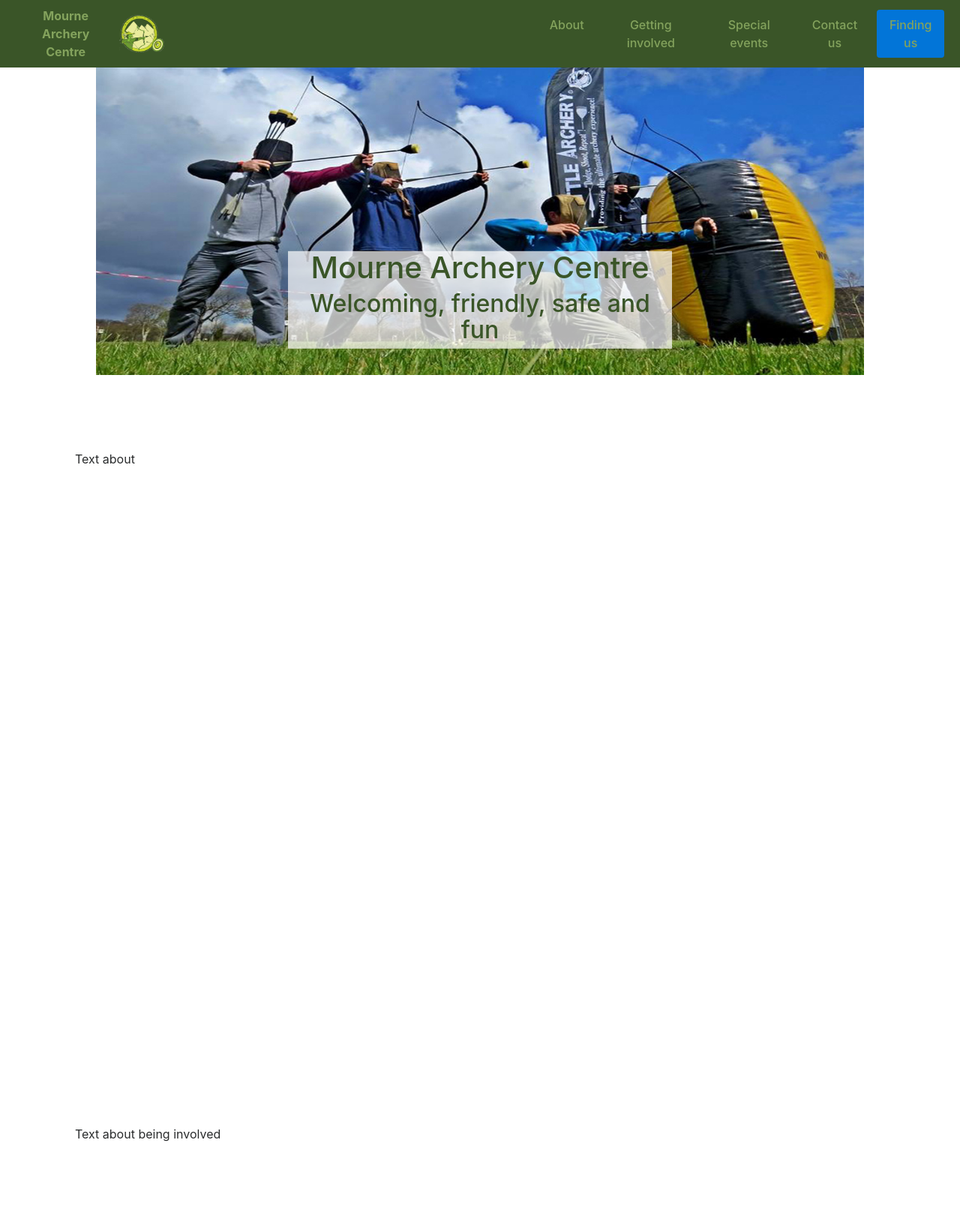
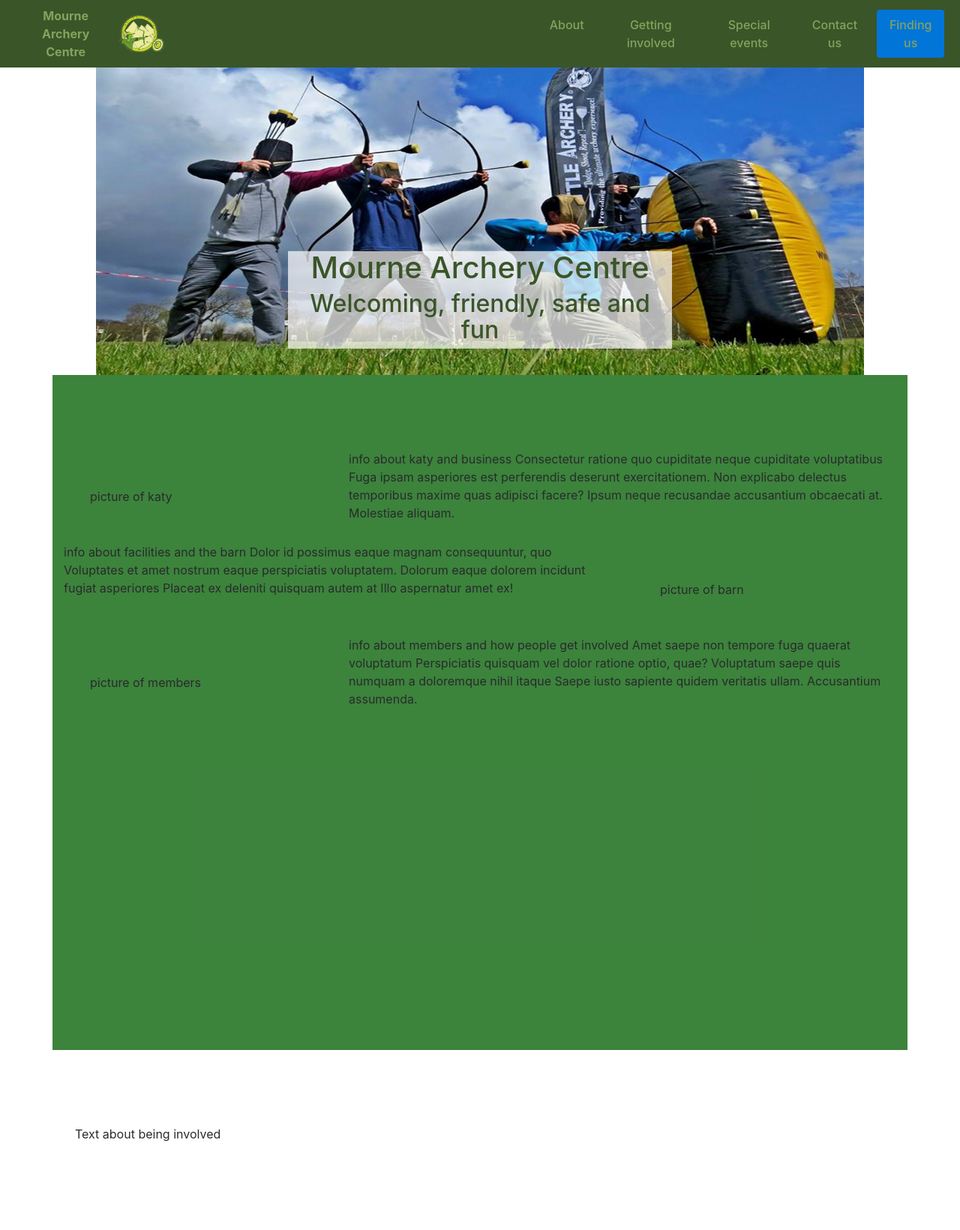
Before and after one commit to doingandlearning/mourne_archery, a PHP site: page / in a window 1280 px wide. Shown: the top 1640 px of the page at 75% size. Run offline with PHP 8.4, Linux system fonts and the light colour scheme; some libraries are stand-ins or nearby versions.

Commit message:
basic bootstrap layout for about section

```diff
--- a/css/styles.css
+++ b/css/styles.css
@@ -55,3 +55,9 @@
         padding:100px;
         height: 900px;
 }
+.col-md-4 {
+        padding:50px;
+}
+#about{
+        background-color:rgba(12,100,12,0.8);
+}
--- a/index.html
+++ b/index.html
@@ -34,8 +34,34 @@
             </div>
         </div>
 
-    <section id="about">
-            <p>Text about</p>
+    <section id="about" class="container">
+            <div class="row">
+                    <div class="col col-md-4">
+                            picture of katy
+                    </div>
+                    <div class="col col-md-8">
+                            info about katy and business
+                            Consectetur ratione quo cupiditate neque cupiditate voluptatibus Fuga ipsam asperiores est perferendis deserunt exercitationem. Non explicabo delectus temporibus maxime quas adipisci facere? Ipsum neque recusandae accusantium obcaecati at. Molestiae aliquam.
+                    </div>
+            </div>
+            <div class="row">
+                    <div class="col col-md-8">
+                            info about facilities and the barn
+                            Dolor id possimus eaque magnam consequuntur, quo Voluptates et amet nostrum eaque perspiciatis voluptatem. Dolorum eaque dolorem incidunt fugiat asperiores Placeat ex deleniti quisquam autem at Illo aspernatur amet ex!
+                    </div>
+                    <div class="col col-md-4">
+                            picture of barn
+                    </div>
+            </div>
+            <div class="row">
+                    <div class="col col-md-4">
+                            picture of members
+                    </div>
+                    <div class="col col-md-8">
+                            info about members and how people get involved
+                            Amet saepe non tempore fuga quaerat voluptatum Perspiciatis quisquam vel dolor ratione optio, quae? Voluptatum saepe quis numquam a doloremque nihil itaque Saepe iusto sapiente quidem veritatis ullam. Accusantium assumenda.
+                    </div>
+            </div>
     </section>
 
     <section id="involved">
```
